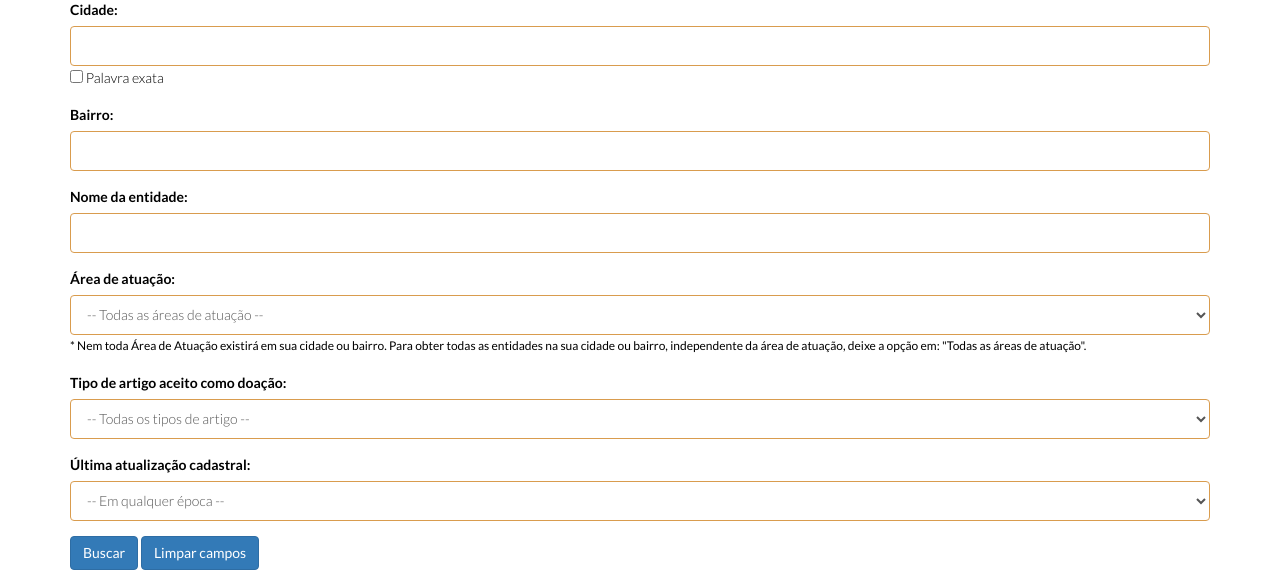
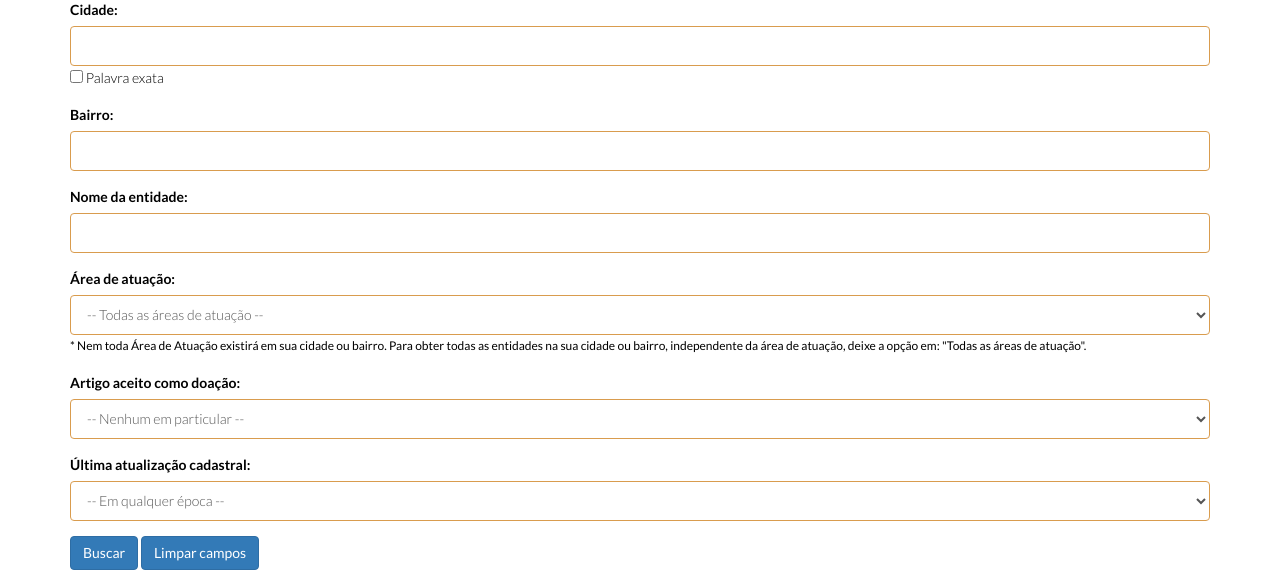
Before and after one commit to regiov/voluntarios, a Django app: page /entidade/busca in a window 1280 px wide. Shown: the part 356-928 px from the top of the page. Run offline with Django 3.2, Linux system fonts and the light colour scheme; data comes from the database, SQL or seed files in the repository; tables that the repository leaves empty hold one stand-in row (values such as "Sample post"); parts of the project's set-up code (start-up, migrations or seed data) failed here and were passed over; some libraries are stand-ins or nearby versions.

Commit message:
Ajuste no label da busca por tipos de artigo aceitos como doação, bem como na lista de opções

```diff
--- a/vol/templates/vol/busca_entidades.html
+++ b/vol/templates/vol/busca_entidades.html
@@ -40,10 +40,10 @@ Se você não souber o nome da entidade deixe em branco e apenas digite sua cida
   </div>
 
   <div class="form-group">
-    <label for="id_ftipoartigo">Tipo de artigo aceito como doação:</label>
+    <label for="id_ftipoartigo">Artigo aceito como doação:</label>
     <select id="id_ftipoartigo" name="ftipoartigo" class="form-control">
-      <option value="0"{% if not request.GET.ftipoartigo %} selected{% endif %}>-- Todas os tipos de artigo --</option>
-      {% for tipo_artigo in tipos_de_artigo %}<option value="{{ tipo_artigo.id }}"{% if request.GET.ftipoartigo|add:"0" == tipo_artigo.id %} selected{% endif %}>{% if '.' in tipo_artigo.indice %}&nbsp;&nbsp;&nbsp;&#9702;{% else %}&#8226;{% endif %} {{ tipo_artigo.nome }}</option>{% endfor %}
+      <option value="0"{% if not request.GET.ftipoartigo %} selected{% endif %}>-- Nenhum em particular --</option>
+      {% for tipo_artigo in tipos_de_artigo %}<option value="{{ tipo_artigo.id }}"{% if request.GET.ftipoartigo|add:"0" == tipo_artigo.id %} selected{% endif %}>{{ tipo_artigo.nome }}</option>{% endfor %}
     </select>
   </div>
 
```
